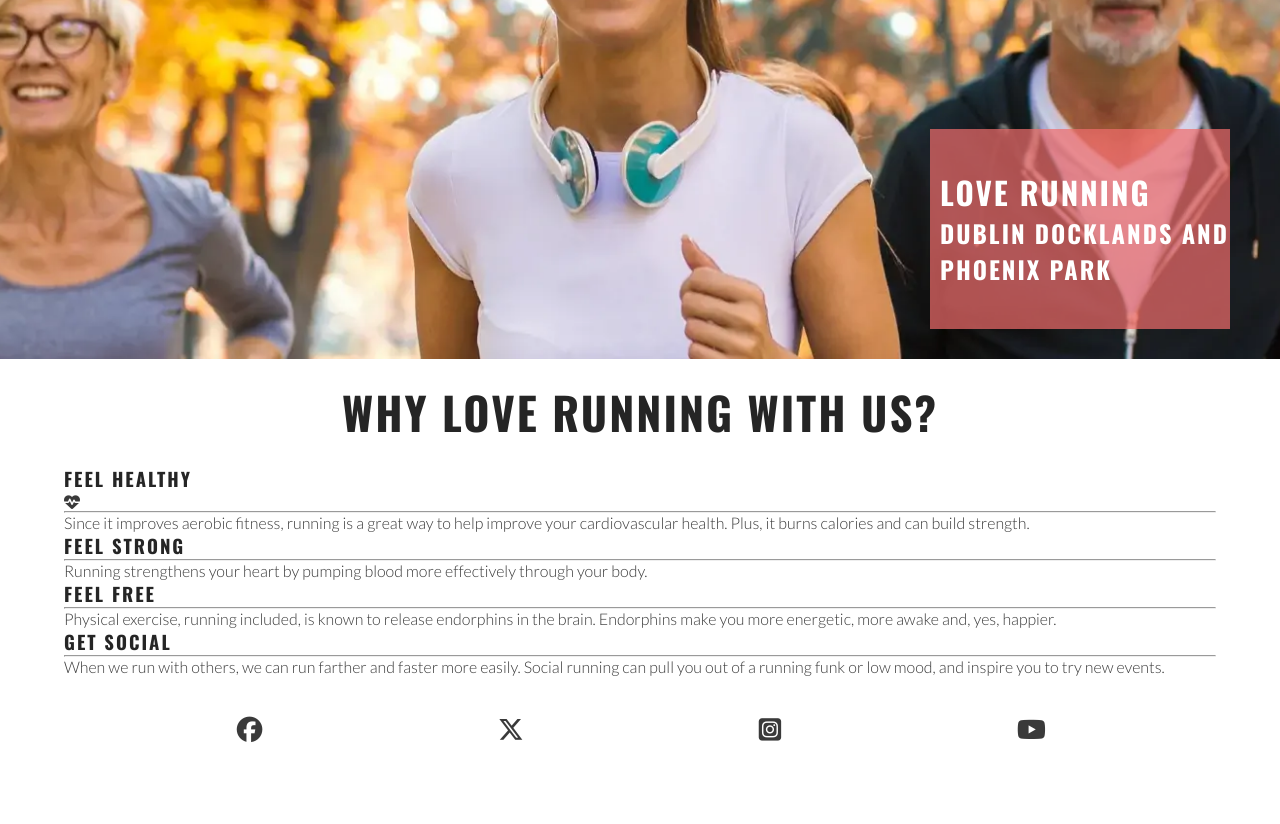
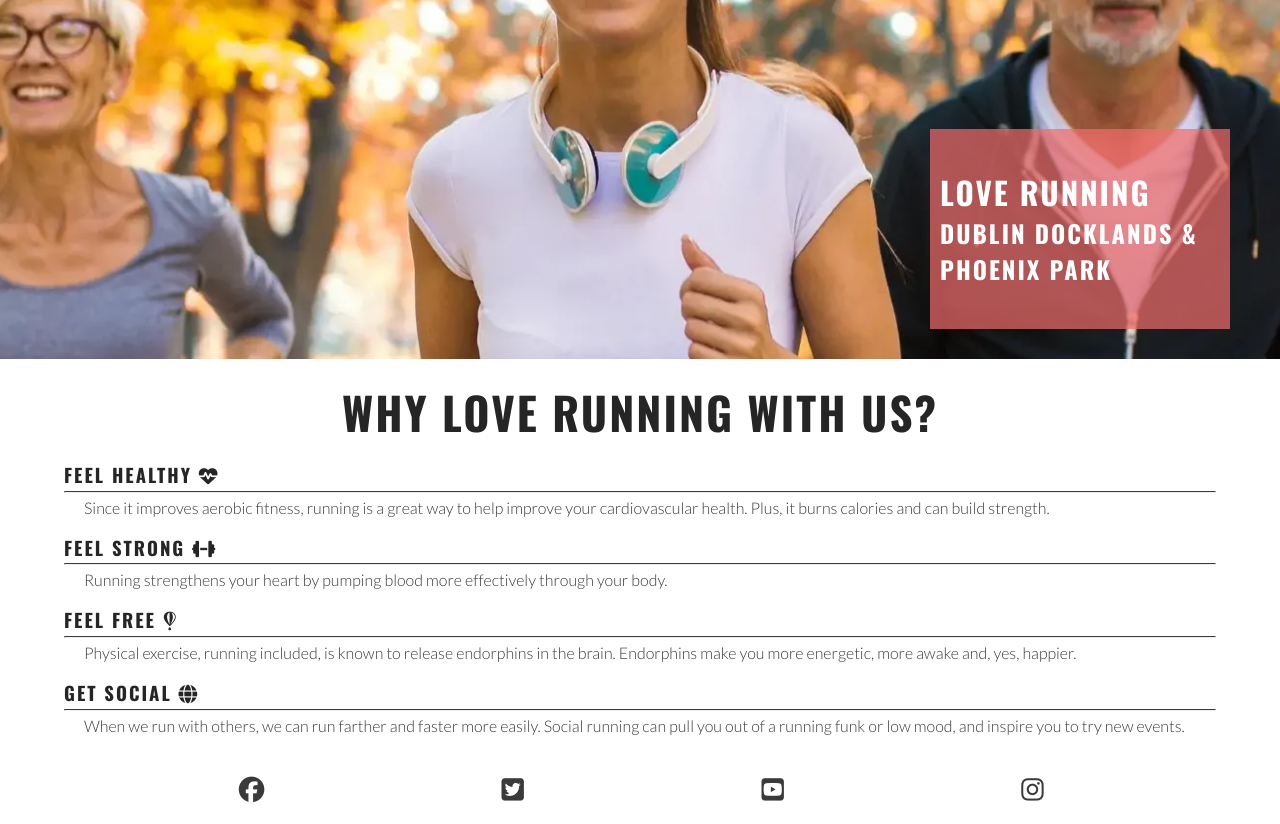
Before and after one commit to BDen32/love-running, a plain HTML site: page index.html in a window 1280 px wide. Shown: the part 320-1144 px from the top of the page. Before the commit the page ends 1084 px from the top, so only its background shows below. Drawn offline with nearby package versions, Linux system fonts and the light colour scheme.

Commit message:
styled reasons section

```diff
--- a/assets/css/style.css
+++ b/assets/css/style.css
@@ -18,15 +18,12 @@ body {
     font-family: 'Lato', sans-serif;
 }
 
-h1,
-h2,
-h3 {
+h1, h2, h3 {
     font-family: 'Oswald', sans-serif;
     text-transform: uppercase;
     letter-spacing: 2px;
     color: #252525;
 }
-
 
 /* Header */
 header {
@@ -52,7 +49,7 @@ header a {
     list-style-type: none;
 }
 
-#menu>li {
+#menu > li {
     margin-bottom: 1em;
 }
 
@@ -85,8 +82,14 @@ nav {
     font-size: 2rem;
 }
 
+/* Main content */
+main {
+    /* Make main element take up any surplus space to push footer down */
+    flex: 1 0 auto;
+    margin-top: 47px;
+}
 
-/*Hero section*/
+/* Hero section */
 #hero {
     height: 600px;
     width: 100%;
@@ -95,63 +98,47 @@ nav {
 }
 
 #cover-text {
-    /*Final rgba value sets the opacity so it is semi-transparent*/
+    /* Final rgba value sets the opacity so it is semi-transparent */
     background-color: rgba(241, 109, 107, .7);
     font-size: 130%;
     position: absolute;
     bottom: 30px;
     width: 80%;
-    height: 200px;
+    min-height: 200px;
     padding-top: 40px;
     padding-left: 10px;
-
 }
 
-#cover-text>h2,
-#cover-text>h3 {
+#cover-text > h2, #cover-text > h3 {
     color: #ffffff;
 }
 
-/* Main content */
-main {
-    /* Make main element take up any surplus space to push footer down */
-    flex: 1 0 auto;
-    margin-top: 47px;
+/* Reasons section */
+#reasons {
+    width: 90%;
+    margin: 20px auto;
 }
 
-
-#reasons {
-    margin-top: 20px;
+#reasons h2 {
     margin-bottom: 20px;
-    margin-left: auto;
-    margin-right: auto;
-    width: 90%;
-
+    text-align: center;
+    font-size: 280%;
 }
 
-#reasons > h2 {
-    font-size: 280%;
-    margin-bottom: 20px;
-    position: center;
-    text-align: center;
-}
-
-#reasons > hr {
-    border-top: 1px solid #3a3a3a;
-    margin: 5px 0;
-}
-
-#reasons > p {
-    padding: 0 20px;
-}
-
-
-#benefits-physical > div {
+#benefits-physical > div,
+#benefits-mental > div {
     line-height: 20px;
     margin-bottom: 20px;
 }
 
+#benefits p {
+    padding: 0 20px;
+}
 
+#benefits hr {
+    border-top: 1px solid #3a3a3a;
+    margin: 5px 0;
+}
 
 /* Footer */
 #social-networks {
@@ -167,7 +154,6 @@ main {
     padding: 5%;
     color: #3a3a3a;
 }
-
 
 /* Media query: tablets and larger (768px and up) */
 @media screen and (min-width: 768px) {
@@ -204,7 +190,7 @@ main {
         margin-top: 79px;
     }
 
-    /* Hero image */
+    /* Hero */
     #cover-text {
         width: 300px;
         right: 50px;
@@ -213,8 +199,7 @@ main {
 
 /* Large devices (laptops and desktops, 992px and up) */
 @media screen and (min-width: 992px) {
-    #menu a:hover {
+    #menu a:hover{
         border-bottom: 1px solid #3a3a3a;
     }
-
 }
--- a/index.html
+++ b/index.html
@@ -26,12 +26,14 @@
             <h1 id="logo">Love Running</h1>
         </a>
         <input type="checkbox" id="nav-toggle" name="nav-toggle">
-        <label for="nav-toggle" class="nav-toggle-label"><i class="fa-solid fa-bars"></i></label>
+        <label for="nav-toggle" class="nav-toggle-label">
+            <i class="fa-solid fa-bars"></i>
+        </label>
         <nav>
             <ul id="menu">
                 <li><a href="index.html" class="active">Home</a></li>
-                <li><a href="gallery.html" class="">Gallery</a></li>
-                <li><a href="signup.html" class="">Sign Up</a></li>
+                <li><a href="gallery.html">Gallery</a></li>
+                <li><a href="signup.html">Sign Up</a></li>
             </ul>
         </nav>
     </header>
@@ -41,36 +43,39 @@
         <section id="hero">
             <div id="cover-text">
                 <h2>Love Running</h2>
-                <h3>Dublin Docklands and Phoenix Park</h3>
+                <h3>Dublin Docklands & Phoenix Park</h3>
             </div>
         </section>
         <section id="reasons">
-            <h2>WHY LOVE RUNNING WITH US?</h2>
+            <h2>Why love running with us?</h2>
             <div id="benefits">
                 <div id="benefits-physical">
-                    <h3>FEEL HEALTHY</h3><i class="fa-solid fa-heart-pulse"></i>
+                    <div>
+                        <h3>Feel healthy <i class="fa-solid fa-heart-pulse"></i></h3>
                         <hr>
-                    <p>Since it improves aerobic fitness, running is a great way to help improve your cardiovascular health. Plus, it burns calories and can build strength.</p>
+                        <p>Since it improves aerobic fitness, running is a great way to help improve your cardiovascular
+                            health. Plus, it burns calories and can build strength.</p>
                     </div>
-                <div id="benefits-physical">
-                    <h3>FEEL STRONG</h3>
+                    <div>
+                        <h3>Feel strong <i class="fa-solid fa-dumbbell"></i></h3>
                         <hr>
                         <p>Running strengthens your heart by pumping blood more effectively through your body.</p>
                     </div>
                 </div>
                 <div id="benefits-mental">
                     <div>
-                        <h3>FEEL FREE</h3>
+                        <h3>Feel free <i class="fa-brands fa-fly"></i></h3>
                         <hr>
-                        <p>Physical exercise, running included, is known to release endorphins in the brain. Endorphins make you more energetic, more awake and, yes, happier.</p>
+                        <p>Physical exercise, running included, is known to release endorphins in the brain. Endorphins
+                            make you more energetic, more awake and, yes, happier.</p>
                     </div>
                     <div>
-                        <h3>GET SOCIAL</h3>
+                        <h3>Get social <i class="fa-solid fa-globe"></i></h3>
                         <hr>
-                        <p>When we run with others, we can run farther and faster more easily. Social running can pull you out of a running funk or low mood, and inspire you to try new events.</p>
+                        <p>When we run with others, we can run farther and faster more easily. Social running can pull
+                            you out of a running funk or low mood, and inspire you to try new events.</p>
                     </div>
-
-
+                </div>
             </div>
         </section>
     </main>
@@ -78,33 +83,31 @@
     <!-- Footer -->
     <footer>
         <ul id="social-networks">
-            <li><a href="https://www.facebook.com/?locale=en_GB" target="_blank" rel="noopener"
-                    aria-label="Visit our Facebook page (opens in new tab)">
-                    <i class="fa-brands fa-facebook"></i>
-                </a>
+            <li>
+                <a href="https://www.facebook.com/" target="_blank" rel="noopener"
+                    aria-label="Visit our Facebook page (opens in a new tab)">
+                    <i class="fa-brands fa-facebook"></i></a>
             </li>
-            <li><a href="https://x.com/?lang=en" target="_blank" rel="noopener"
-                    aria-label="Visit our X page (opens in new tab)">
-                    <i class="fa-brands fa-x-twitter"></i></a>
+            <li>
+                <a href="https://www.twitter.com/" target="_blank" rel="noopener"
+                    aria-label="Visit our Twitter page (opens in a new tab)">
+                    <i class="fa-brands fa-twitter-square"></i></a>
             </li>
-            <li><a href="https://www.instagram.com/" target="_blank" rel="noopener"
-                    aria-label="Visit our Instagram page (opens in new tab)">
-                    <i class="fa-brands fa-square-instagram"></i>
-                </a>
+            <li>
+                <a href="https://www.youtube.com/" target="_blank" rel="noopener"
+                    aria-label="Visit our YouTube page (opens in a new tab)">
+                    <i class="fa-brands fa-youtube-square"></i></a>
             </li>
-            <li><a href="https://www.youtube.com/" target="_blank" rel="noopener"
-                    aria-label="Visit our Youtube page (opens in new tab)">
-                    <i class="fa-brands fa-youtube"></i>
-                </a>
+            <li>
+                <a href="https://www.instagram.com/" target="_blank" rel="noopener"
+                    aria-label="Visit our Instagram page (opens in a new tab)">
+                    <i class="fa-brands fa-instagram"></i></a>
             </li>
-
         </ul>
-
-
     </footer>
 
-    <!--Font Awesome Kit Code-->
-    <script src="https://kit.fontawesome.com/f8d054595c.js" crossorigin="anonymous"></script>
+    <!-- Font Awesome kit -->
+    <script src="https://kit.fontawesome.com/3b20d96fa9.js" crossorigin="anonymous"></script>
 </body>
 
 </html>
```
Lines whose indentation alone changed are shown as unchanged.
